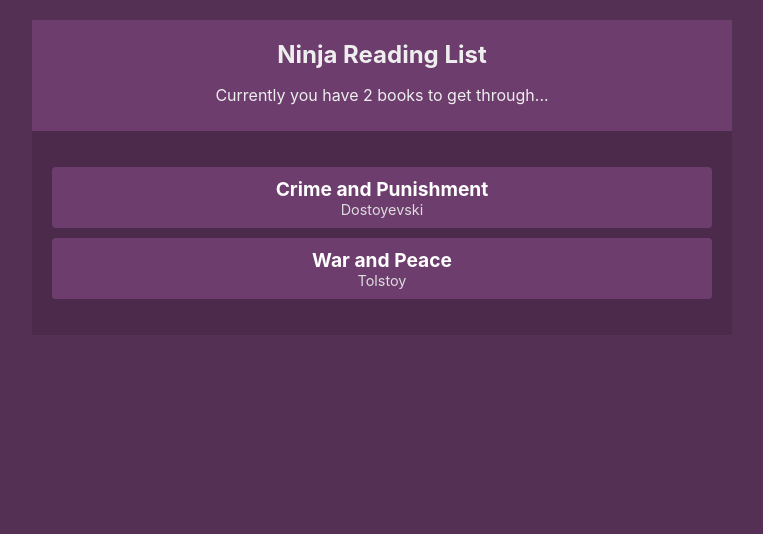
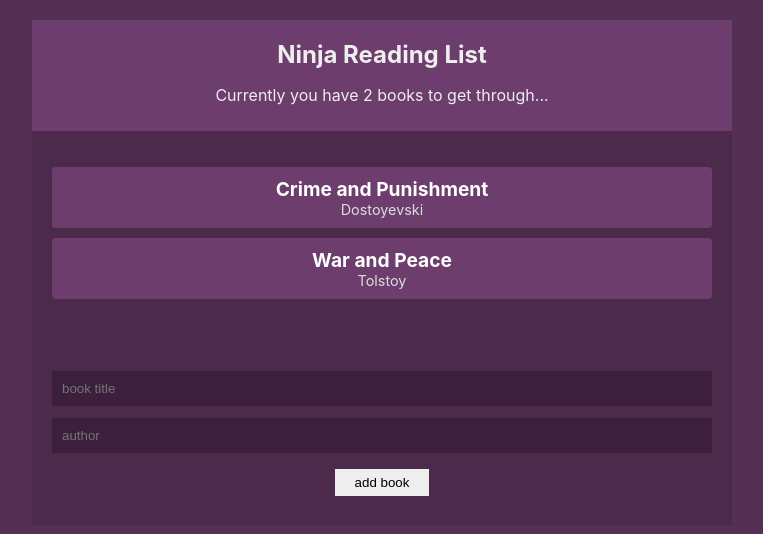
Before and after one commit to reinertisa/reading-list, a React (Create React App) app: page / in a window 1280 px wide. Shown: the top 534 px of the page, without its empty margins (258-1021 px from the left). Built offline with nearby package versions, Linux system fonts and the light colour scheme; the HTML template or start-up script is replaced by a standard one.

Commit message:
feat(website): add BookForm component

```diff
--- a/src/App.js
+++ b/src/App.js
@@ -1,6 +1,7 @@
 import Navbar from "./components/Navbar";
 import BookList from "./components/BookList";
 import BookContextProvider from "./contexts/BookContext";
+import NewBookForm from "./components/BookForm";
 
 function App() {
     return (
@@ -8,6 +9,7 @@
             <BookContextProvider>
                 <Navbar />
                 <BookList />
+                <NewBookForm />
             </BookContextProvider>
         </div>
     );
--- /dev/null
+++ b/src/components/BookForm.js
@@ -0,0 +1,37 @@
+import {useContext, useState} from 'react';
+import {BookContext} from "../contexts/BookContext";
+
+export default function NewBookForm() {
+
+    const {addBook} = useContext(BookContext);
+    const [title, setTitle] = useState('');
+    const [author, setAuthor] = useState('');
+
+    const handleSubmit = (e) => {
+        e.preventDefault();
+        addBook(title, author);
+        setTitle('');
+        setAuthor('');
+    }
+
+    return (
+        <form onSubmit={handleSubmit}>
+            <input
+                type="text"
+                placeholder="book title"
+                value={title}
+                onChange={(e) => setTitle(e.target.value)}
+                required={true}
+            />
+
+            <input
+                type="text"
+                placeholder="author"
+                value={author}
+                onChange={(e) => setAuthor(e.target.value)}
+                required={true}
+            />
+            <input type="submit" value="add book"/>
+        </form>
+    )
+}
--- a/src/contexts/BookContext.js
+++ b/src/contexts/BookContext.js
@@ -10,7 +10,7 @@
         {title: 'War and Peace', author: 'Tolstoy', id: 2},
     ]);
 
-    const addBook = ({title, author}) => setBooks([...books, {title, author, id: uuid()}]);
+    const addBook = (title, author) => setBooks([...books, {title, author, id: uuid()}]);
 
     const removeBook = (id) => setBooks(books.filter(book => book.id !== id));
 
--- a/src/index.css
+++ b/src/index.css
@@ -69,3 +69,25 @@
   margin: 20px;
   text-align: center;
 }
+
+form {
+    padding: 20px;
+}
+
+input[type='text'] {
+    width: 100%;
+    padding: 10px;
+    box-sizing: border-box;
+    margin: 6px 0;
+    background: #3c1f3c;
+    color: #fff;
+    border: 0;
+}
+
+input[type='submit'] {
+    margin: 10px auto;
+    background: #eee;
+    border: 0;
+    padding: 6px 20px;
+    display: block;
+}
```
Also changed, not shown: 1 other file (tests, documents, lock files or other folders).
